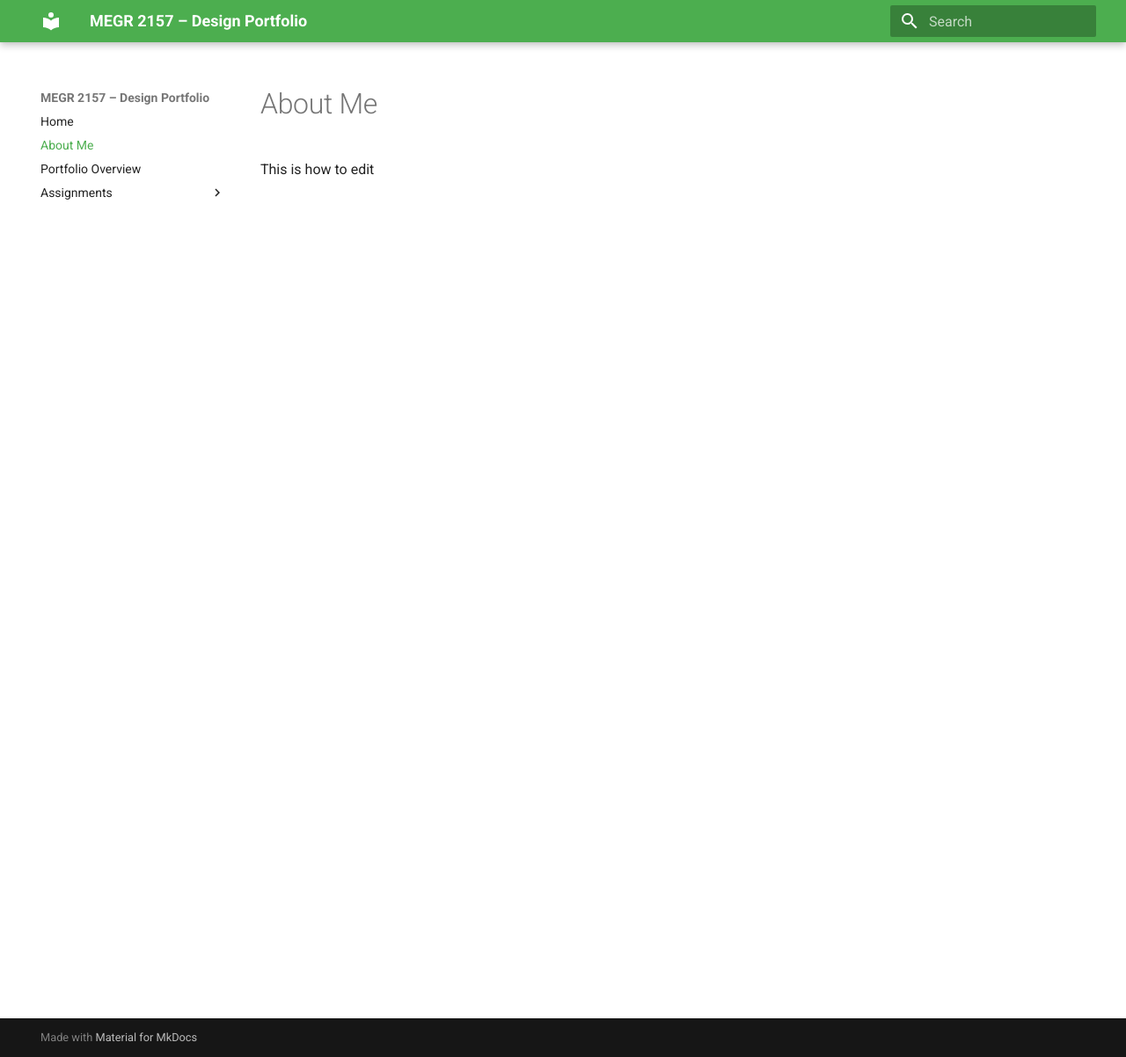
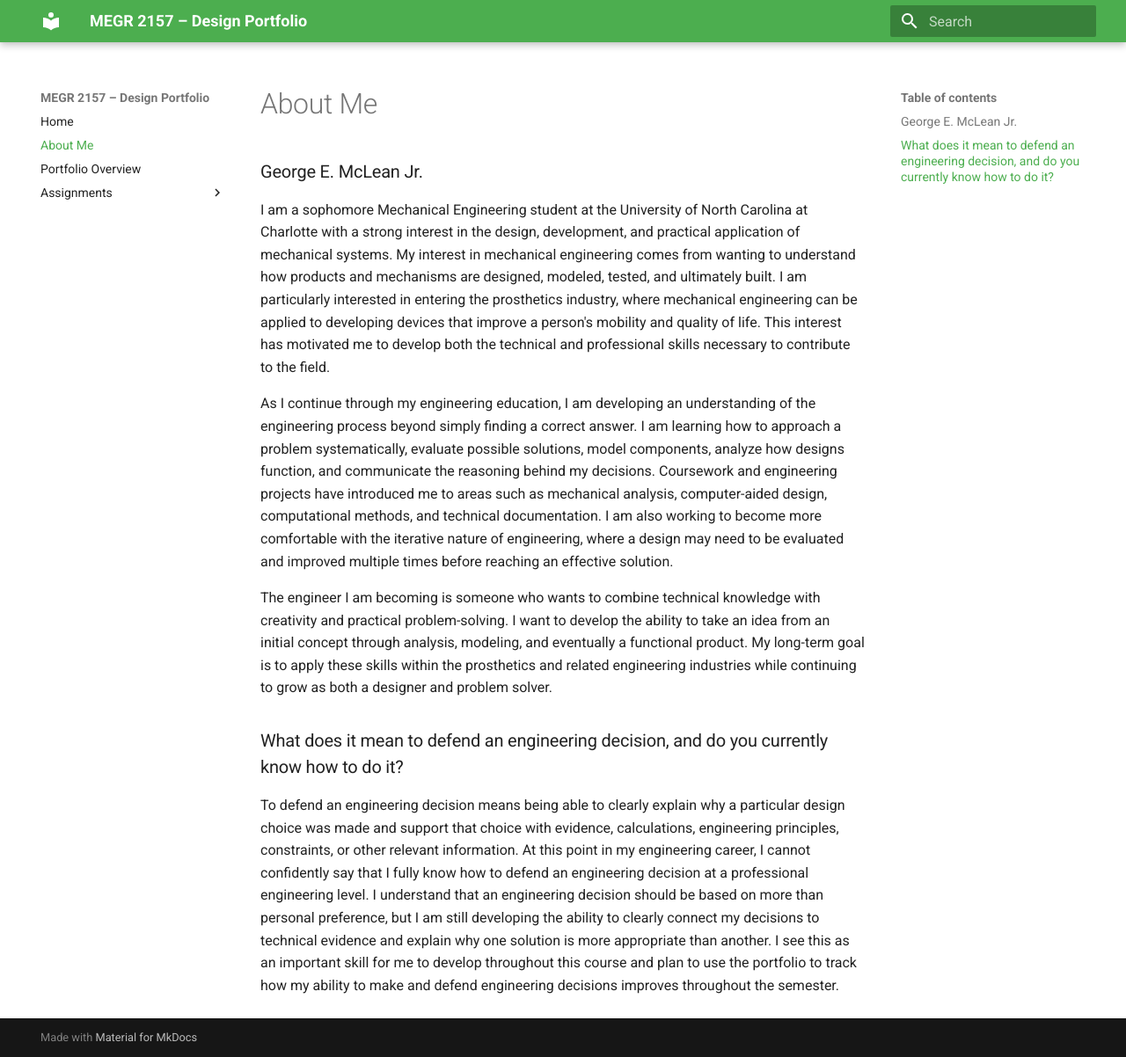
Before and after one commit to gmclean04/Mclean-MEGR-2156-Portfolio, an MkDocs documentation site: the page built from docs/aboutme/index.md, in a window 1280 px wide and 1202 px high. Shown: the whole window at 88% size. Built offline with MkDocs 1.6.1 and Material for MkDocs 9.7.7, drawn with Linux system fonts in a browser that asks for light colours.

Commit message:
Update index.md

```diff
--- a/docs/aboutme/index.md
+++ b/docs/aboutme/index.md
@@ -1,2 +1,13 @@
 #About Me
-This is how to edit
+
+### George E. McLean Jr.
+
+I am a sophomore Mechanical Engineering student at the University of North Carolina at Charlotte with a strong interest in the design, development, and practical application of mechanical systems. My interest in mechanical engineering comes from wanting to understand how products and mechanisms are designed, modeled, tested, and ultimately built. I am particularly interested in entering the prosthetics industry, where mechanical engineering can be applied to developing devices that improve a person's mobility and quality of life. This interest has motivated me to develop both the technical and professional skills necessary to contribute to the field.
+
+As I continue through my engineering education, I am developing an understanding of the engineering process beyond simply finding a correct answer. I am learning how to approach a problem systematically, evaluate possible solutions, model components, analyze how designs function, and communicate the reasoning behind my decisions. Coursework and engineering projects have introduced me to areas such as mechanical analysis, computer-aided design, computational methods, and technical documentation. I am also working to become more comfortable with the iterative nature of engineering, where a design may need to be evaluated and improved multiple times before reaching an effective solution.
+
+The engineer I am becoming is someone who wants to combine technical knowledge with creativity and practical problem-solving. I want to develop the ability to take an idea from an initial concept through analysis, modeling, and eventually a functional product. My long-term goal is to apply these skills within the prosthetics and related engineering industries while continuing to grow as both a designer and problem solver.
+
+### What does it mean to defend an engineering decision, and do you currently know how to do it?
+
+To defend an engineering decision means being able to clearly explain why a particular design choice was made and support that choice with evidence, calculations, engineering principles, constraints, or other relevant information. At this point in my engineering career, I cannot confidently say that I fully know how to defend an engineering decision at a professional engineering level. I understand that an engineering decision should be based on more than personal preference, but I am still developing the ability to clearly connect my decisions to technical evidence and explain why one solution is more appropriate than another. I see this as an important skill for me to develop throughout this course and plan to use the portfolio to track how my ability to make and defend engineering decisions improves throughout the semester.
```
